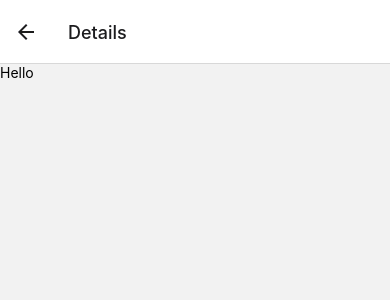
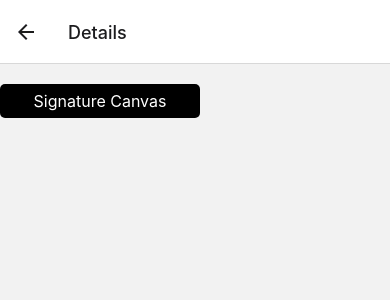
Before and after one commit to souvik-ghosh/SignArtistry, a React Native app: screen /Details in a window 390 px wide. Shown: the top 300 px of the page. Built offline with nearby package versions, Linux system fonts and the light colour scheme.

Commit message:
with signature canvas library

```diff
--- a/App.tsx
+++ b/App.tsx
@@ -3,12 +3,14 @@ import {NavigationContainer} from '@react-navigation/native';
 import {createNativeStackNavigator} from '@react-navigation/native-stack';
 import Home from './home';
 import Details from './details';
+import SigantureCanvas from './signatureCanvas';
 
 const Stack = createNativeStackNavigator<RootStackParamList>();
 
 type RootStackParamList = {
   Home: undefined;
   Details: undefined;
+  SigantureCanvas: undefined;
 };
 
 function App() {
@@ -21,6 +23,7 @@ function App() {
           options={{headerShown: false}}
         />
         <Stack.Screen name="Details" component={Details} />
+        <Stack.Screen name="SigantureCanvas" component={SigantureCanvas} />
       </Stack.Navigator>
     </NavigationContainer>
   );
--- a/Details.tsx
+++ b/Details.tsx
@@ -1,12 +1,21 @@
 import React from 'react';
-import {Text, View} from 'react-native';
+import {Text, TouchableOpacity, View} from 'react-native';
+import {useNavigation} from '@react-navigation/native';
+import {styles} from './styles';
 
 const Details = () => {
+  const navigation = useNavigation();
   return (
     <View>
-      <Text>Hello</Text>
+      <TouchableOpacity style={styles.buttonItem} onPress={handleButtonPress}>
+        <Text style={styles.buttonText}>Signature Canvas</Text>
+      </TouchableOpacity>
     </View>
   );
+
+  function handleButtonPress() {
+    navigation.navigate('SigantureCanvas');
+  }
 };
 
 export default Details;
--- a/signature.tsx
+++ b/signature.tsx
@@ -1,10 +1,54 @@
-import React from 'react';
-import {Text, View} from 'react-native';
+import React, {useRef, useState} from 'react';
+import {View, Modal, TouchableOpacity, Text} from 'react-native';
+import SignatureScreen, {SignatureViewRef} from 'react-native-signature-canvas';
 
-const Sign = () => {
+interface Props {
+  text: string;
+  onOK: (signature: string) => void;
+}
+
+const Sign: React.FC<Props> = ({text, onOK}) => {
+  const ref = useRef<SignatureViewRef>(null);
+  const [show, setShow] = useState(false);
+
+  const showSignature = () => setShow(true);
+
+  const handleSignature = (signature: string) => {
+    console.log(signature);
+    onOK(signature);
+  };
+
+  const handleClear = () => {
+    console.log('clear success!');
+    setShow(false);
+  };
+
+  const handleEmpty = () => {
+    console.log('Empty');
+  };
+
+  const handleEnd = () => {
+    ref.current?.readSignature();
+  };
+
   return (
     <View>
-      <Text>Hello</Text>
+      <TouchableOpacity onPress={showSignature}>
+        <Text>Show signature view</Text>
+      </TouchableOpacity>
+      {show && (
+        <Modal>
+          <SignatureScreen
+            ref={ref}
+            onEnd={handleEnd}
+            onOK={handleSignature}
+            onEmpty={handleEmpty}
+            onClear={handleClear}
+            autoClear={false}
+            descriptionText={text}
+          />
+        </Modal>
+      )}
     </View>
   );
 };
--- /dev/null
+++ b/signatureCanvas.tsx
@@ -0,0 +1,18 @@
+import React from 'react';
+import {View} from 'react-native';
+import Sign from './signature';
+import {styles} from './styles';
+
+const SigantureCanvas = () => {
+  return (
+    <View style={styles.container}>
+      <Sign text="new library" onOK={handleSignature} />
+    </View>
+  );
+
+  function handleSignature(signature: string) {
+    console.log('Signature', signature);
+  }
+};
+
+export default SigantureCanvas;
--- a/styles.ts
+++ b/styles.ts
@@ -32,4 +32,13 @@ export const styles = StyleSheet.create({
     color: 'white',
     fontSize: 16,
   },
+  buttonItem: {
+    backgroundColor: 'black',
+    padding: 7,
+    marginTop: 20,
+    borderRadius: 5,
+    alignItems: 'center',
+    justifyContent: 'center',
+    width: 200,
+  },
 });
```
